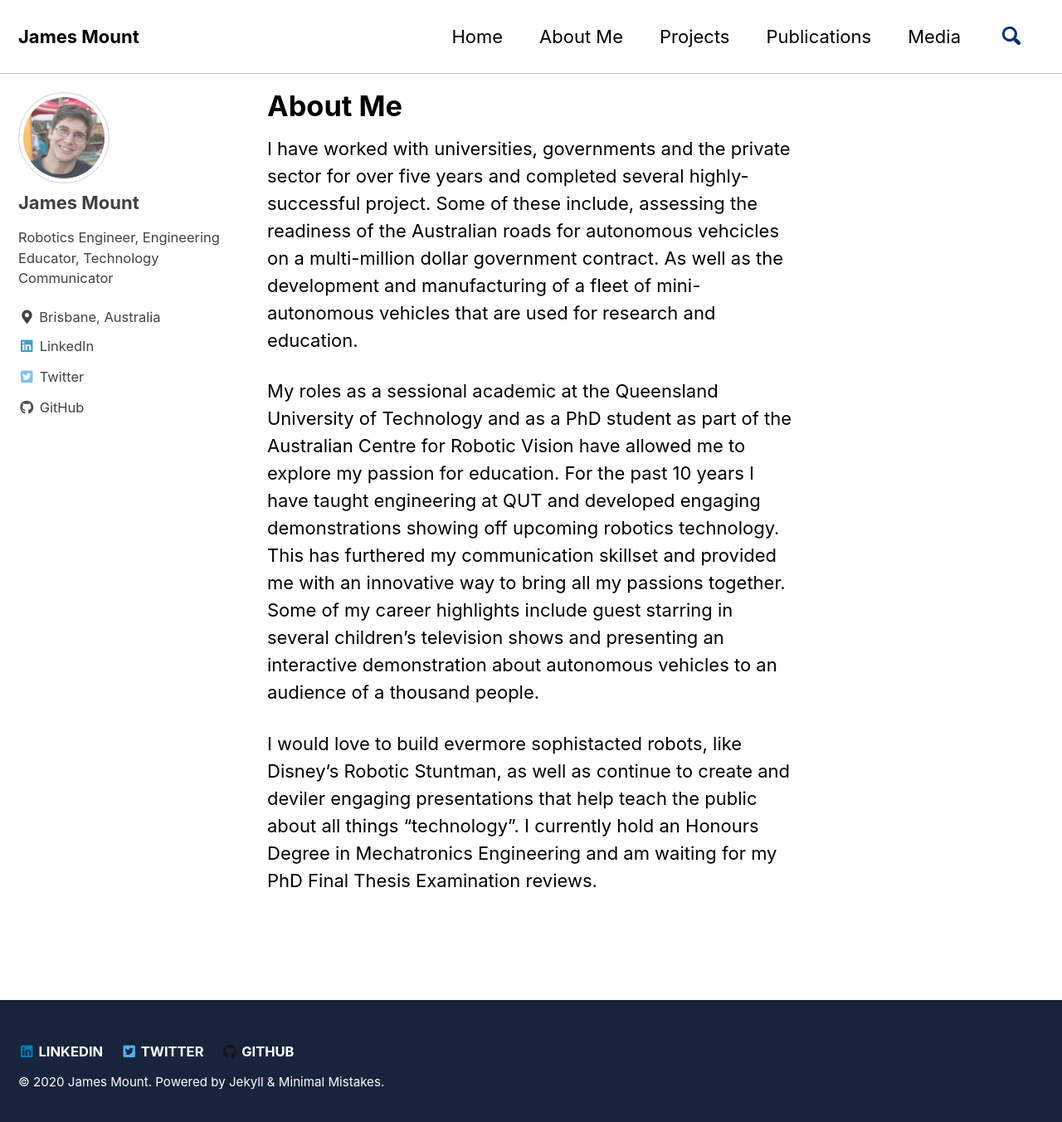
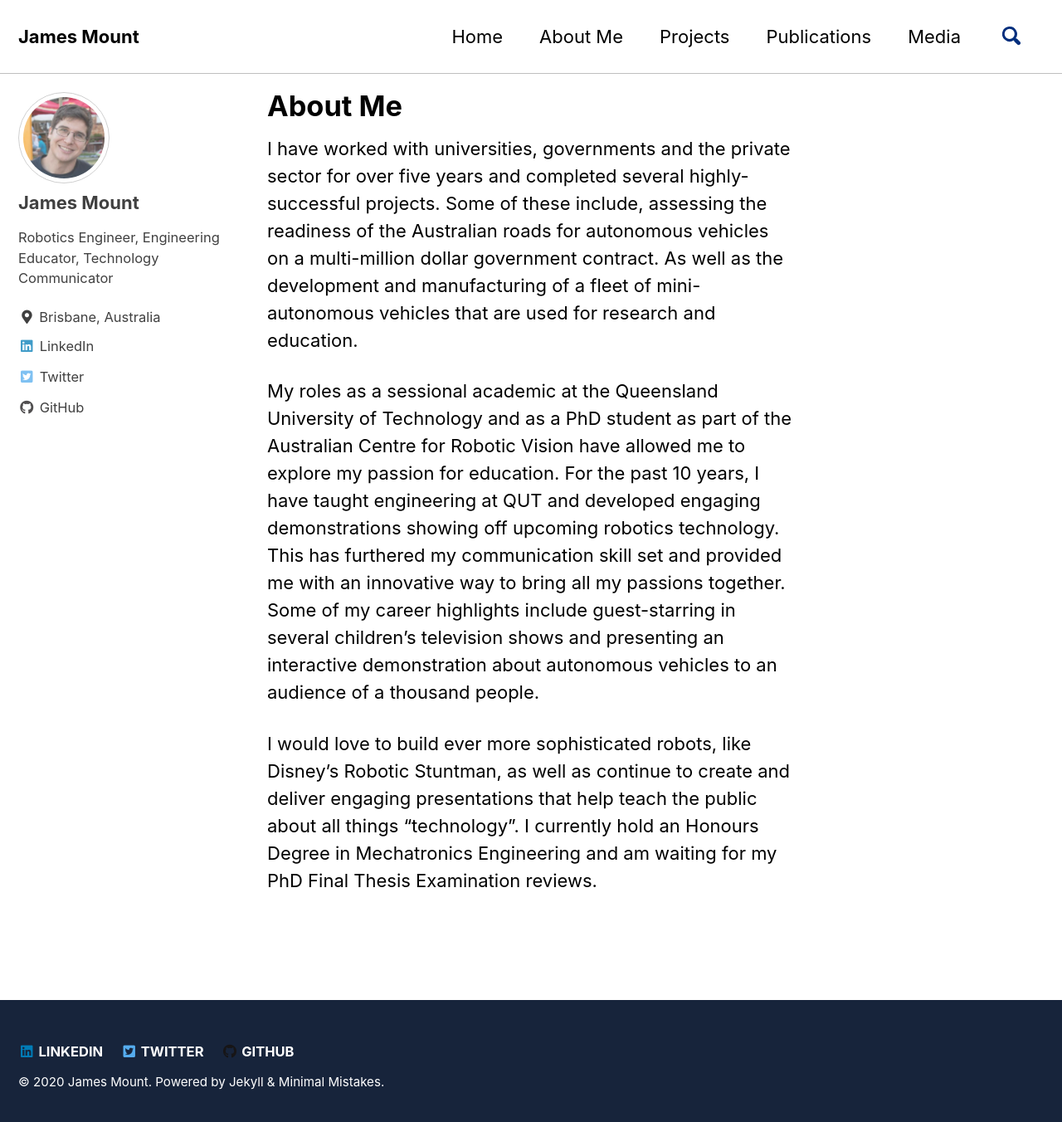
Before and after one commit to doriantsai/doriantsai.github.io, a Jekyll site: the page built from _pages/about_me.md, in a window 1280 px wide and 1360 px high. Shown: the top 1352 px of the window at 83% size. Built offline with Jekyll 4.4.1, drawn with Linux system fonts in a browser that asks for light colours; cached includes are drawn as plain includes.

Commit message:
Updated home and about me page to remove minor errors.

```diff
--- a/_pages/about_me.md
+++ b/_pages/about_me.md
@@ -4,8 +4,8 @@ title: "About Me"
 author_profile: true
 ---
 
-I have worked with universities, governments and the private sector for over five years and completed several highly-successful project. Some of these include, assessing the readiness of the Australian roads for autonomous vehcicles on a multi-million dollar government contract. As well as the development and manufacturing of a fleet of mini-autonomous vehicles that are used for research and education.
+I have worked with universities, governments and the private sector for over five years and completed several highly-successful projects. Some of these include, assessing the readiness of the Australian roads for autonomous vehicles on a multi-million dollar government contract. As well as the development and manufacturing of a fleet of mini-autonomous vehicles that are used for research and education.
 
-My roles as a sessional academic at the Queensland University of Technology and as a PhD student as part of the Australian Centre for Robotic Vision have allowed me to explore my passion for education. For the past 10 years I have taught engineering at QUT and developed engaging demonstrations showing off upcoming robotics technology. This has furthered my communication skillset and provided me with an innovative way to bring all my passions together. Some of my career highlights include guest starring in several children's television shows and presenting an interactive demonstration about autonomous vehicles to an audience of a thousand people.
+My roles as a sessional academic at the Queensland University of Technology and as a PhD student as part of the Australian Centre for Robotic Vision have allowed me to explore my passion for education. For the past 10 years, I have taught engineering at QUT and developed engaging demonstrations showing off upcoming robotics technology. This has furthered my communication skill set and provided me with an innovative way to bring all my passions together. Some of my career highlights include guest-starring in several children's television shows and presenting an interactive demonstration about autonomous vehicles to an audience of a thousand people.
 
-I would love to build evermore sophistacted robots, like Disney's Robotic Stuntman, as well as continue to create and deviler engaging presentations that help teach the public about all things "technology". I currently hold an Honours Degree in Mechatronics Engineering and am waiting for my PhD Final Thesis Examination reviews.
+I would love to build ever more sophisticated robots, like Disney's Robotic Stuntman, as well as continue to create and deliver engaging presentations that help teach the public about all things "technology". I currently hold an Honours Degree in Mechatronics Engineering and am waiting for my PhD Final Thesis Examination reviews.
```
Also changed, not shown: _pages/home.md (+1 -1 lines).
